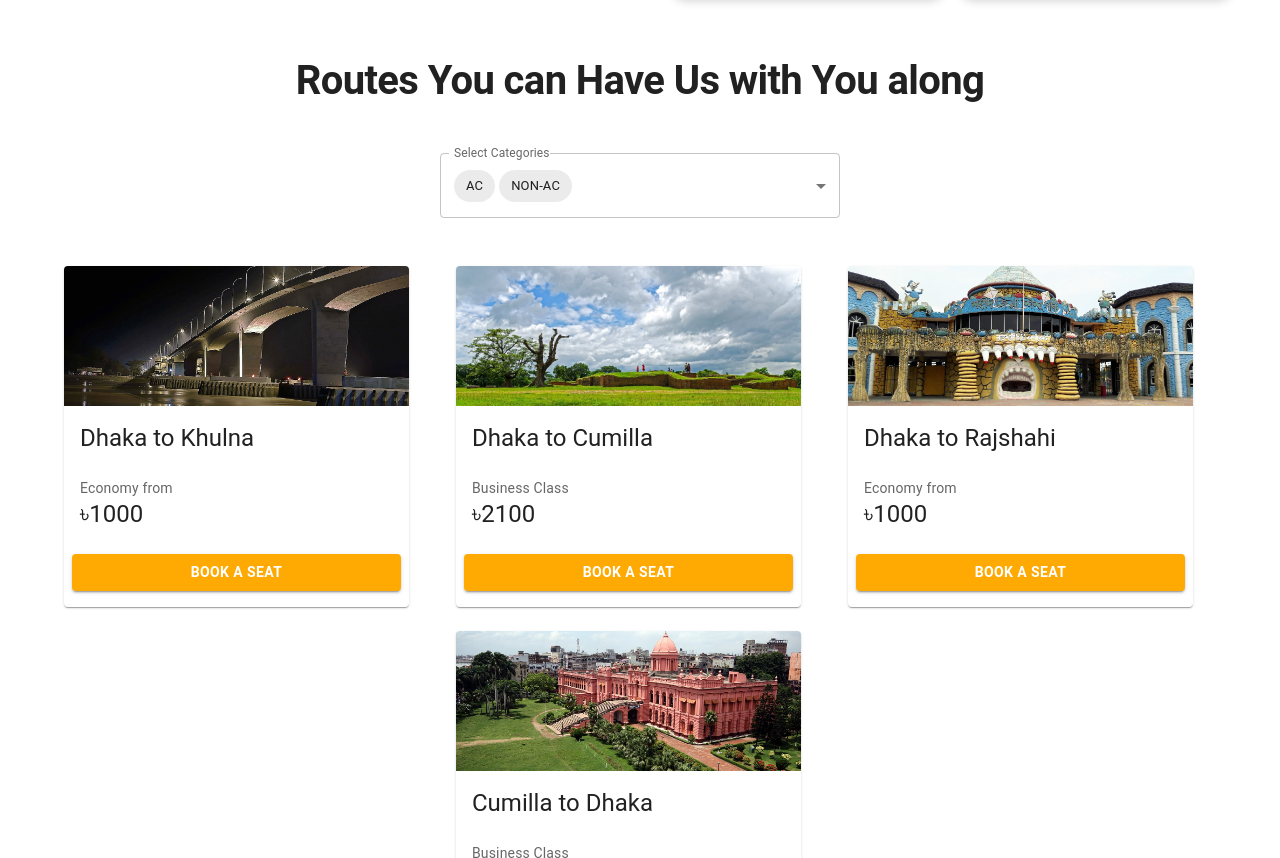
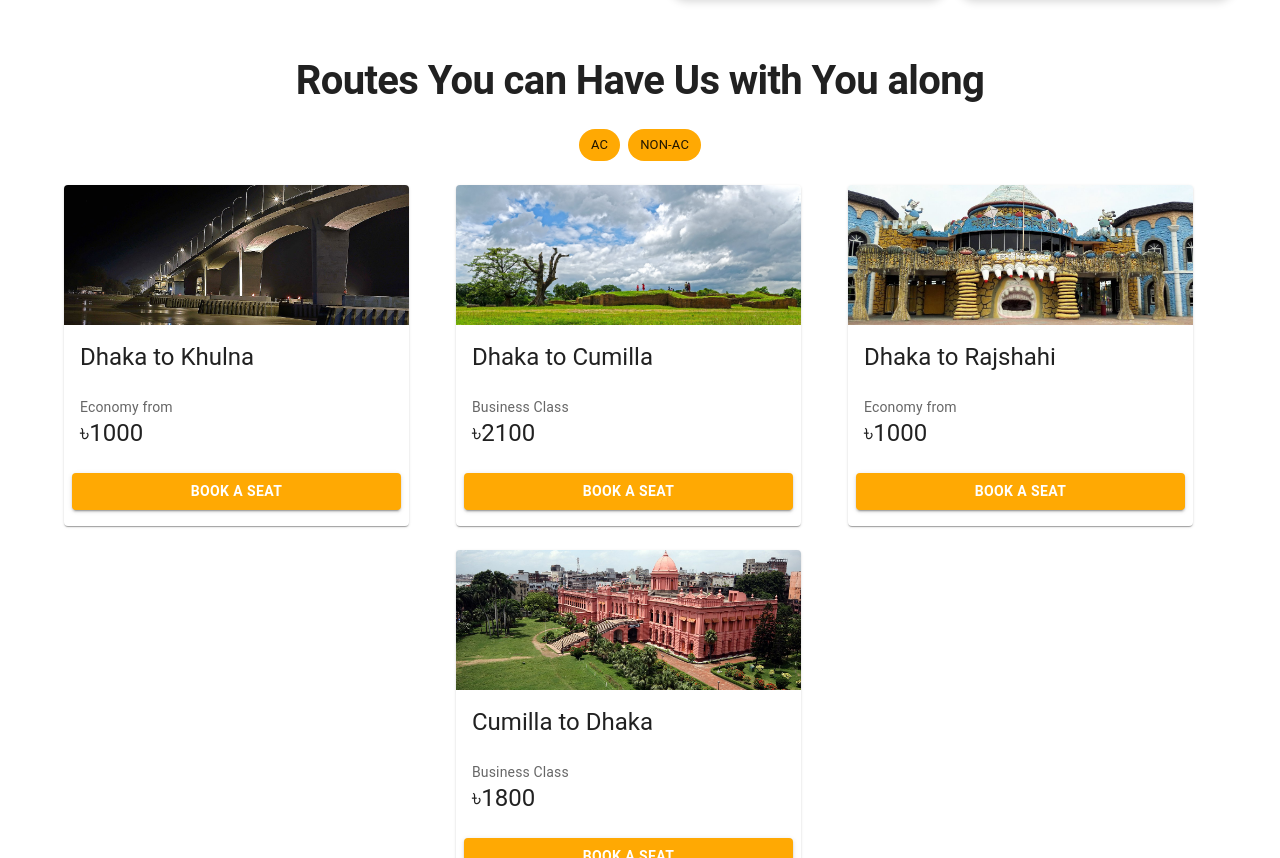
Before and after one commit to apo-star/React_Easybus, a React (Vite) app in the folder frontend/: page / in a window 1280 px wide. Shown: the part 1780-2638 px from the top of the page. Built offline with nearby package versions, Linux system fonts and the light colour scheme.

Commit message:
Bus Route Filter: Dropbox replaced with chips

```diff
--- a/frontend/src/pages/home/sections/Routes/Filter/index.jsx
+++ b/frontend/src/pages/home/sections/Routes/Filter/index.jsx
@@ -1,55 +1,28 @@
 import React from "react";
-
-import Box from "@mui/material/Box";
-import OutlinedInput from "@mui/material/OutlinedInput";
-import InputLabel from "@mui/material/InputLabel";
-import MenuItem from "@mui/material/MenuItem";
-import FormControl from "@mui/material/FormControl";
-import Select from "@mui/material/Select";
+import Stack from "@mui/material/Stack";
 import Chip from "@mui/material/Chip";
-import { useTheme } from "@mui/material/styles";
 
 const Filter = ({ categories, selectedCategories, setSelectedCategories }) => {
-  const theme = useTheme();
-  const getStyles = (category) => {
-    return {
-      fontWeight: selectedCategories.includes(category)
-        ? theme.typography.fontWeightBold
-        : theme.typography.fontWeightRegular,
-    };
-  };
-
   return (
-    <FormControl sx={{ display: "flex", width: 400, mx: "auto", mb: 6 }}>
-      <InputLabel
-        id="demo-multiple-chip-label"
-        sx={{ backgroundColor: "white" }}
-      >
-        Select Categories
-      </InputLabel>
-      <Select
-        labelId="demo-multiple-chip-label"
-        id="demo-multiple-chip"
-        multiple
-        autoWidth
-        value={selectedCategories}
-        onChange={(event) => setSelectedCategories(event.target.value)}
-        input={<OutlinedInput id="select-multiple-chip" label="Chip" />}
-        renderValue={(selected) => (
-          <Box sx={{ display: "flex", flexWrap: "wrap", gap: 0.5 }}>
-            {selected.map((value) => (
-              <Chip key={value} label={value.toUpperCase()} />
-            ))}
-          </Box>
-        )}
-      >
-        {categories.map((category, index) => (
-          <MenuItem key={index} value={category} style={getStyles(category)}>
-            {category.toUpperCase()}
-          </MenuItem>
-        ))}
-      </Select>
-    </FormControl>
+    <Stack justifyContent="center" direction="row" spacing={1} sx={{ my: 3 }}>
+      {categories.map((cat, index) => (
+        <Chip
+          clickable
+          key={index}
+          label={cat.toUpperCase()}
+          color={selectedCategories.includes(cat) ? "primary" : "default"}
+          onClick={() => {
+            const set = new Set(selectedCategories);
+            if (set.has(cat)) {
+              set.delete(cat);
+            } else {
+              set.add(cat);
+            }
+            setSelectedCategories([...set]);
+          }}
+        />
+      ))}
+    </Stack>
   );
 };
 
--- a/frontend/src/pages/home/sections/Routes/index.jsx
+++ b/frontend/src/pages/home/sections/Routes/index.jsx
@@ -69,13 +69,15 @@ const Routes = () => {
       <Typography
         align="center"
         variant="h1"
-        sx={{ fontSize: 40, fontWeight: "bold", my: 6 }}
+        sx={{ fontSize: 40, fontWeight: "bold", my: 3 }}
       >
         Routes You can Have Us with You along
       </Typography>
 
       <Filter
-        {...{ categories, selectedCategories, setSelectedCategories }}
+        categories={categories}
+        selectedCategories={selectedCategories}
+        setSelectedCategories={setSelectedCategories}
         sx={{ mx: "auto" }}
       />
 
```
